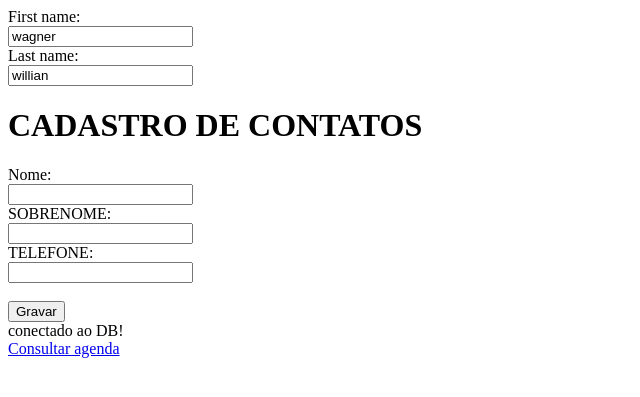
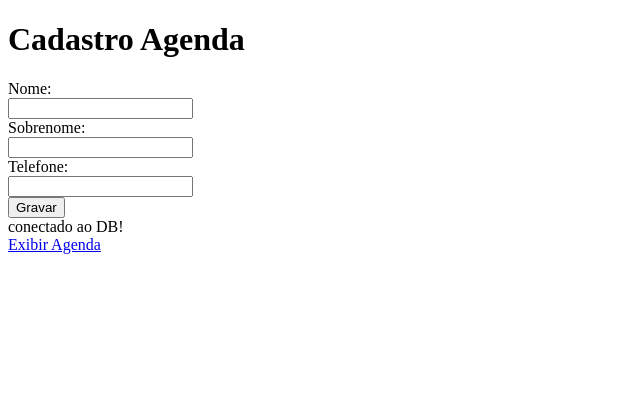
Before and after one commit to otaviomd12/pequenos-galitos, a PHP site: page /contato.php in a window 1280 px wide. Shown: the top 397 px of the page, without its empty margins (0-640 px from the left). Run offline with PHP 8.4, Linux system fonts and the light colour scheme.

Commit message:
modificaçao

```diff
--- a/galitos/contato.php
+++ b/galitos/contato.php
@@ -1,61 +1,56 @@
 <!DOCTYPE html>
-<html lang="pt.br">
+<html lang="pt-br">
 <head>
     <meta charset="UTF-8">
     <meta http-equiv="X-UA-Compatible" content="IE=edge">
     <meta name="viewport" content="width=device-width, initial-scale=1.0">
-    <title>Agenda</title>
+    <title>Cadastro agenda</title>
 </head>
 <body>
-<form>
-  <label for="fname">First name:</label><br>
-  <input type="text" id="fname" name="fname" value="wagner"><br>
-  <label for="lname">Last name:</label><br>
-  <input type="text" id="lname" name="lname" value="willian">
-</form>
-    <h1>  CADASTRO DE CONTATOS </h1>
-    <form action="" method="post">
-    <label>Nome: </label><br>
-    <Input type="txt" name = "fname"><br>
-    <label>SOBRENOME:</label><br>
-    <Input type= "text" name = "fsobrenome"><br>
-    <label>TELEFONE:</label><br>
-    <Input type= "text" name = "fsobrenome"><br><br>
-    <Input type= "submit" value = "Gravar">
+    <h1>Cadastro Agenda</h1>
+
+    <!-- Formulário HTML -->
+<form action="" method="post">
+  <label>Nome: </label><br>
+  <input type="text" name="nome"><br>
+  <label>Sobrenome: </label><br>
+  <input type="text" name="sobrenome"><br>
+  <label>Telefone: </label><br>
+  <input type="text" name="telefone"><br>
+  <input type="submit" value="Gravar">
 </form>
 
 <?php
 
-include  "conexao.php";
-
-if($_SERVER["REQUEST_METHOD"]== "POST"){
-//COLETA DE DADOS
-
-$name= $_POST ["fnome"];
-$sobrenome= $_POST ["fsobrenome"];
-$telefone= $_POST ["ftelefone"];
-
-//INSERIR DADOS NA TABELA
-
-$sql= "INSERT INTO db (nome, sobrenome, telefone) VALUES ('$nome, $sobrenome,$telefone')";
-
-if ($conn-> query ($sql) === TRUE) {echo "dados inseridos com sucesso"."<br>";
-}else{
-    echo"ERRO:".$conn-> error;
-}
-
-}
-
-
-$conn->close();
 
 
 
+//variaveis da conexão do banco dados
 
+include "conexao.php";
+
+
+
+// Verifica se o formulário foi enviado
+if ($_SERVER["REQUEST_METHOD"] == "POST") {
+  // Coleta os dados do formulário
+  $nome = $_POST["nome"];
+  $sobrenome = $_POST["sobrenome"];
+  $telefone = $_POST["telefone"];
+
+  // Insere os dados no banco de dados
+  $sql = "INSERT INTO agenda (nome, sobrenome, telefone) VALUES ('$nome', '$sobrenome', '$telefone')";
+  if ($conn->query($sql) === TRUE) {
+    echo "Dados inseridos com sucesso"."<br>";
+  } else {
+    echo "Erro ao inserir dados: " . $conn->error;
+  }
+}
+$conn->close();
 ?>
 
 
+    <a href="index.php">Exibir Agenda</a>
 
-<a href= "index.php"> Consultar agenda </a>
 </body>
 </html>
```
